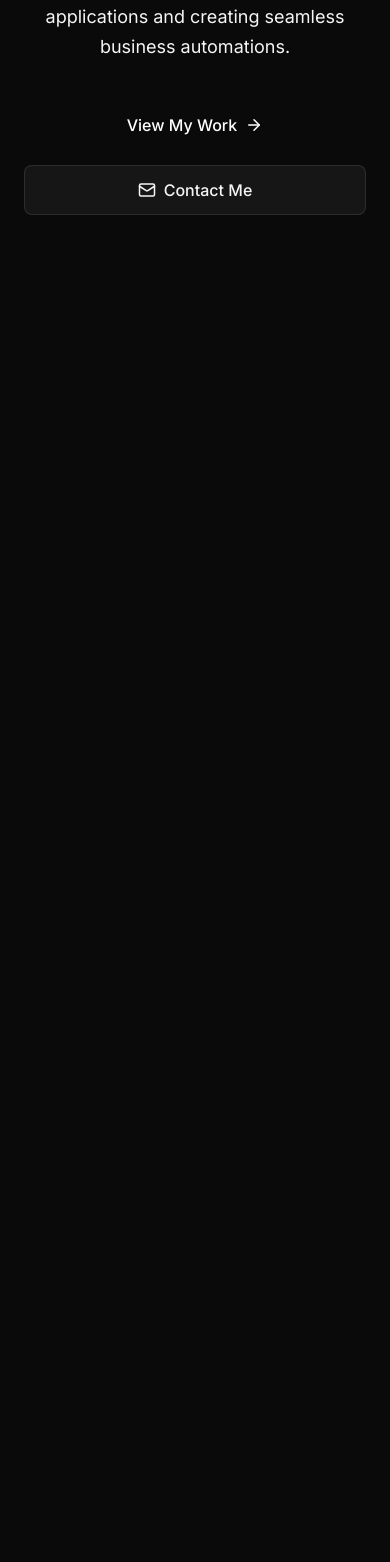
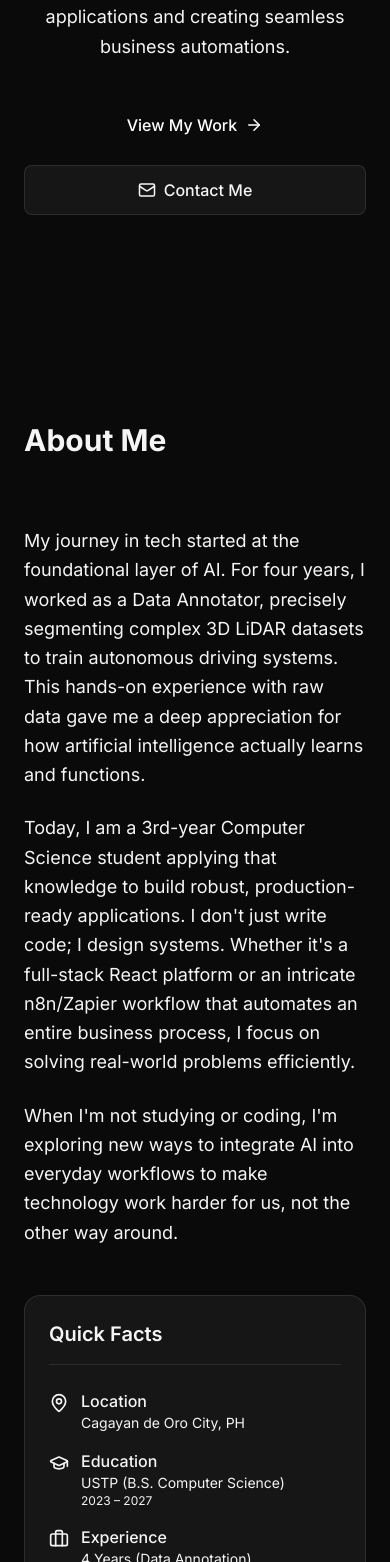
Before and after one commit to ken122704/portfolio, a Next.js app: page / in a window 390 px wide. Shown: the part 438-2000 px from the top of the page. Before the commit the page ends 844 px from the top, so only its background shows below. Built offline with nearby package versions, Linux system fonts and the light colour scheme.

Commit message:
feat: build responsive about section with scroll animations

```diff
--- a/app/page.tsx
+++ b/app/page.tsx
@@ -1,10 +1,11 @@
 import Hero from "@/components/Hero";
+import About from "@/components/About";
 
 export default function Home() {
   return (
     <div className="flex flex-col w-full">
       <Hero />
-      {/* We will add About, Services, Experience, and Projects here next */}
+      <About />
     </div>
   );
 }
--- /dev/null
+++ b/components/About.tsx
@@ -0,0 +1,97 @@
+"use client";
+
+import { motion } from "framer-motion";
+import { MapPin, GraduationCap, Briefcase, Code2 } from "lucide-react";
+
+export default function About() {
+  return (
+    <section id="about" className="py-24 px-6 relative">
+      <div className="max-w-5xl mx-auto">
+        <motion.div
+          initial={{ opacity: 0, y: 20 }}
+          whileInView={{ opacity: 1, y: 0 }}
+          viewport={{ once: true, margin: "-100px" }}
+          transition={{ duration: 0.5 }}
+          className="mb-12"
+        >
+          <h2 className="text-3xl md:text-4xl font-bold text-foreground mb-4">About Me</h2>
+          <div className="w-20 h-1 bg-brand rounded-full"></div>
+        </motion.div>
+
+        <div className="grid grid-cols-1 md:grid-cols-3 gap-12">
+          {/* Main Story Column */}
+          <motion.div
+            initial={{ opacity: 0, x: -20 }}
+            whileInView={{ opacity: 1, x: 0 }}
+            viewport={{ once: true }}
+            transition={{ duration: 0.5, delay: 0.2 }}
+            className="md:col-span-2 space-y-6 text-foreground/80 leading-relaxed text-lg"
+          >
+            <p>
+              My journey in tech started at the foundational layer of AI. For four years, I worked as a Data Annotator,
+              precisely segmenting complex 3D LiDAR datasets to train autonomous driving systems. This hands-on experience
+              with raw data gave me a deep appreciation for how artificial intelligence actually learns and functions.
+            </p>
+            <p>
+              Today, I am a 3rd-year Computer Science student applying that knowledge to build robust, production-ready applications.
+              I don&apos;t just write code; I design systems. Whether it&apos;s a full-stack React platform or an intricate n8n/Zapier
+              workflow that automates an entire business process, I focus on solving real-world problems efficiently.
+            </p>
+            <p>
+              When I&apos;m not studying or coding, I&apos;m exploring new ways to integrate AI into everyday workflows to make technology
+              work harder for us, not the other way around.
+            </p>
+          </motion.div>
+
+          {/* Quick Facts Column */}
+          <motion.div
+            initial={{ opacity: 0, x: 20 }}
+            whileInView={{ opacity: 1, x: 0 }}
+            viewport={{ once: true }}
+            transition={{ duration: 0.5, delay: 0.4 }}
+            className="bg-white/5 border border-white/10 rounded-2xl p-6 space-y-6"
+          >
+            <h3 className="text-xl font-semibold text-foreground border-b border-white/10 pb-4">
+              Quick Facts
+            </h3>
+
+            <div className="space-y-4">
+              <div className="flex items-start gap-3">
+                <MapPin className="text-brand shrink-0 mt-1" size={20} />
+                <div>
+                  <p className="font-medium text-foreground">Location</p>
+                  <p className="text-sm text-foreground/60">Cagayan de Oro City, PH</p>
+                </div>
+              </div>
+
+              <div className="flex items-start gap-3">
+                <GraduationCap className="text-brand shrink-0 mt-1" size={20} />
+                <div>
+                  <p className="font-medium text-foreground">Education</p>
+                  <p className="text-sm text-foreground/60">USTP (B.S. Computer Science)</p>
+                  <p className="text-xs text-foreground/50">2023 – 2027</p>
+                </div>
+              </div>
+
+              <div className="flex items-start gap-3">
+                <Briefcase className="text-brand shrink-0 mt-1" size={20} />
+                <div>
+                  <p className="font-medium text-foreground">Experience</p>
+                  <p className="text-sm text-foreground/60">4 Years (Data Annotation)</p>
+                </div>
+              </div>
+
+              <div className="flex items-start gap-3">
+                <Code2 className="text-brand shrink-0 mt-1" size={20} />
+                <div>
+                  <p className="font-medium text-foreground">Focus</p>
+                  <p className="text-sm text-foreground/60">Full-Stack & Automations</p>
+                </div>
+              </div>
+            </div>
+          </motion.div>
+        </div>
+      </div>
+    </section>
+  );
+}
```
